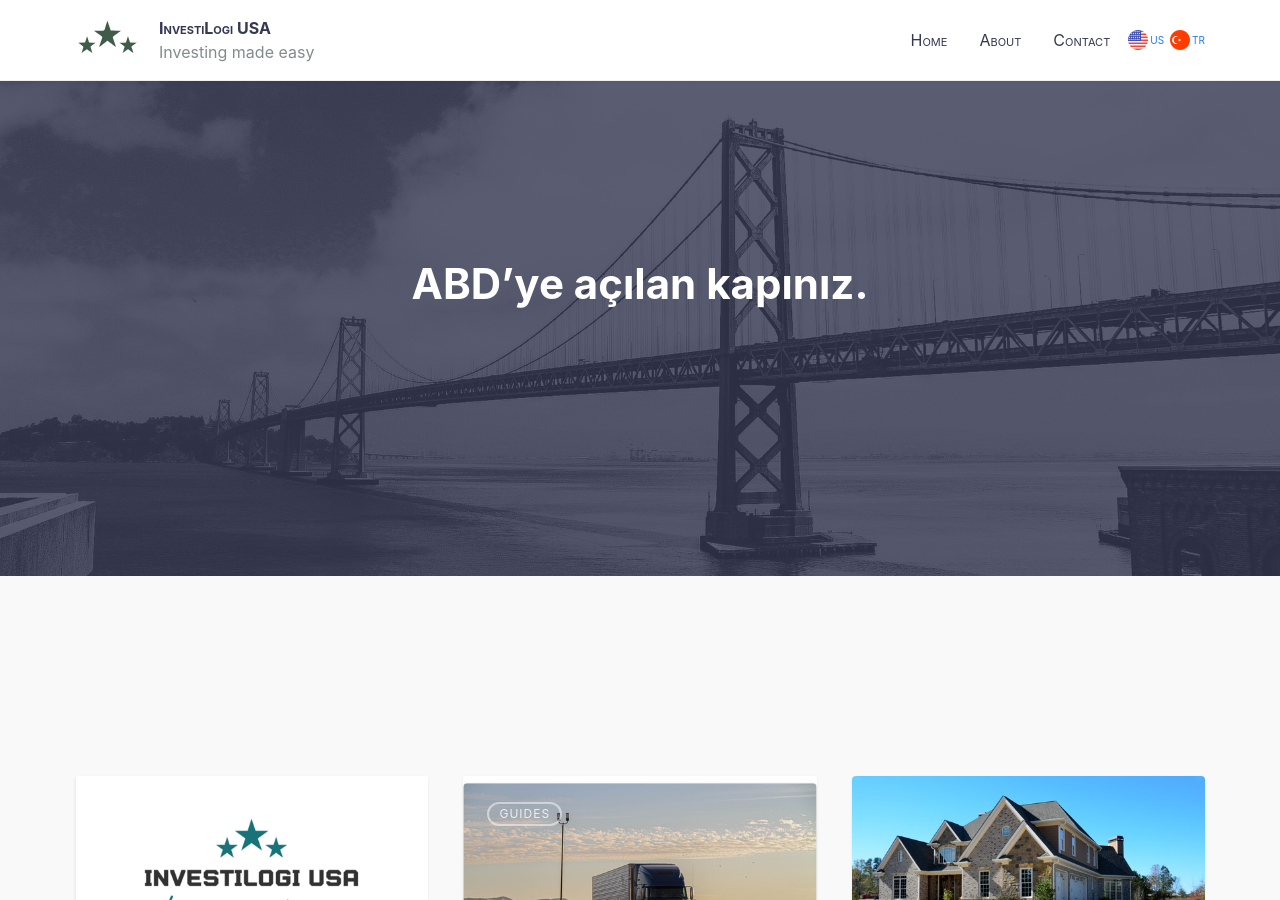
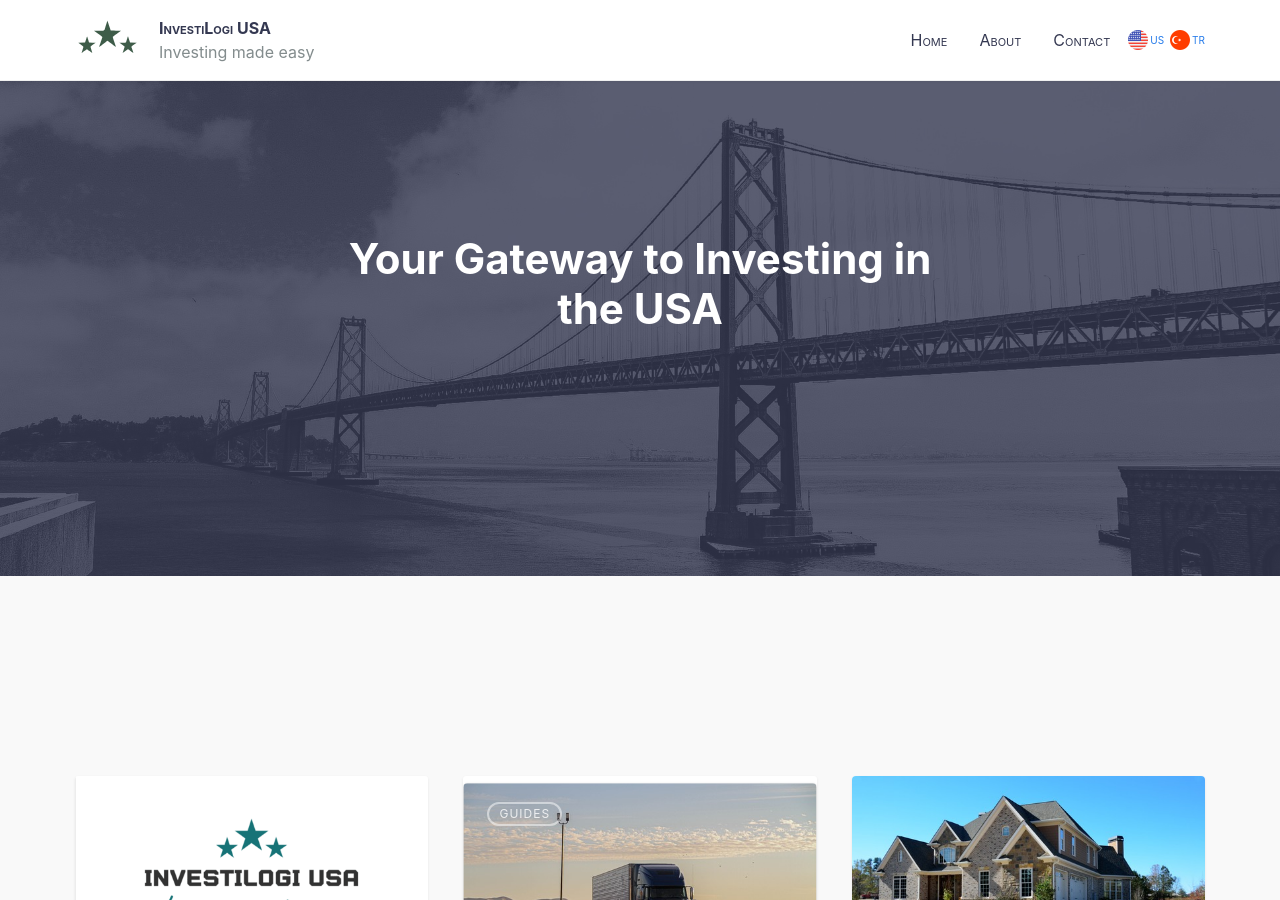
Before and after one commit to investmentiq/sundae, a Jekyll site: the page built from index.md, in a window 1280 px wide and 900 px high. Built offline with Jekyll 4.4.1, drawn with Linux system fonts in a browser that asks for light colours.

Commit message:
Update index.md

```diff
--- a/index.md
+++ b/index.md
@@ -1,6 +1,6 @@
 ---
 layout: default
-title: ABD’ye açılan kapınız.
+title: Your Gateway to Investing in the USA
 featured-img: sleek
 ---
 
```
